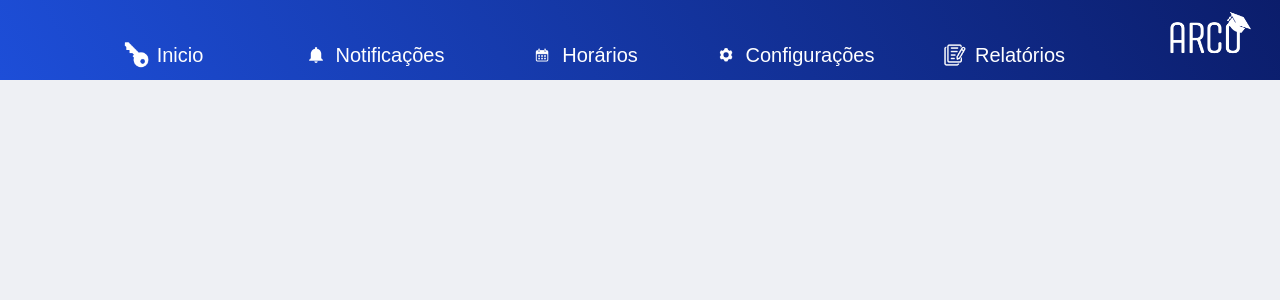
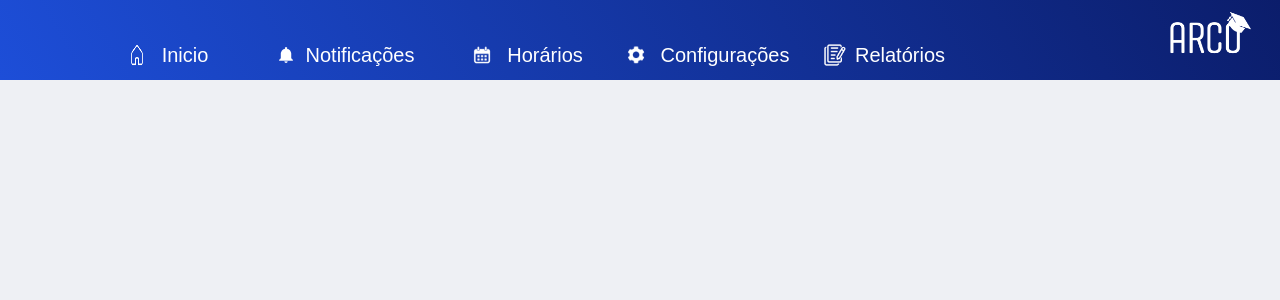
Before and after one commit to ARCO1234/Projeto_ARCO, a Python web app: template App/templates/CardHeader.html in a window 1280 px wide. Shown: the top 300 px of the page. Run offline with Jinja, Linux system fonts and the light colour scheme; the template is opened without the code that fills it, so the values that code supplies are empty.

Commit message:
movimentação de botões (07.08.2026)
foi feita a criação da movimentação e animação dos botões do card Header (faltam algumas coisas).

```diff
--- a/App/static/css/CardHeader.css
+++ b/App/static/css/CardHeader.css
@@ -41,7 +41,7 @@
     align-items: end;
 
     padding-left: 80px;
-    gap: 50px;
+    gap: 20px;
 
 
     color: #ffffff;
@@ -69,8 +69,31 @@ button{
     color: #ffffff;
     font-size: 20px;
 
-    border:none ;
+    border:2px solid transparent ;
+    border-radius: 12px;
     background-color: transparent;
+
+    cursor: pointer;
+
+    transition:
+        trasnform 0.2s ease,
+        border-color 0.2 ease,
+        bacground-color 0.2 ease,
+        box-shadow 0.2 ease;
+}
+button:hover{
+    transform: translateY(-6px);
+    border-color: (255,255,255,0.8);
+    background-color: (255,255,255,0.08);
+    box-shadow: 0 8px 18px rgba0(0,0,0,0.18);
+
+}
+
+button.ativo{
+    transform: translateY(-6px);
+    border-color: #ffffff;
+    background-color: (255,255,255,0.15);
+    box-shadow: 0 10px 22px rgba(0, 0, 0, 0.22);
 }
 
 .logobtns{
@@ -78,3 +101,8 @@ button{
     height: 40px;
 
 }
+
+.logobtns2{
+    width: 50px;
+    height: 50px;
+}
--- a/App/templates/CardHeader.html
+++ b/App/templates/CardHeader.html
@@ -6,7 +6,7 @@
         <div class="divEsquerd">
 
             <button>
-                <img class="logobtns" src="../static/icons/CHAVE-B.png" alt="">
+                <img class="logobtns2" src="../static/icons/home-b.png" alt="">
                  Inicio
             </button>
             <button>
@@ -15,11 +15,11 @@
             </button>
 
             <button>
-                <img class="logobtns" src="../static/icons/CALENDARIO-B (2).png" alt="">
+                <img class="logobtns2" src="../static/icons/CALENDARIO-B (2).png" alt="">
                  Horários
             </button>
             <button>
-                <img class="logobtns" src="../static/icons/ENGRENAGEM-B.png" alt="">
+                <img class="logobtns2" src="../static/icons/ENGRENAGEM-B.png" alt="">
                  Configurações
             </button>
             <button>
@@ -39,4 +39,6 @@
 
     </header>
 
+    <script src="../static/js/CardHeader.js"></script>
+
 </body>
```
Also changed, not shown: App/static/js/CardHeader.js (added).
